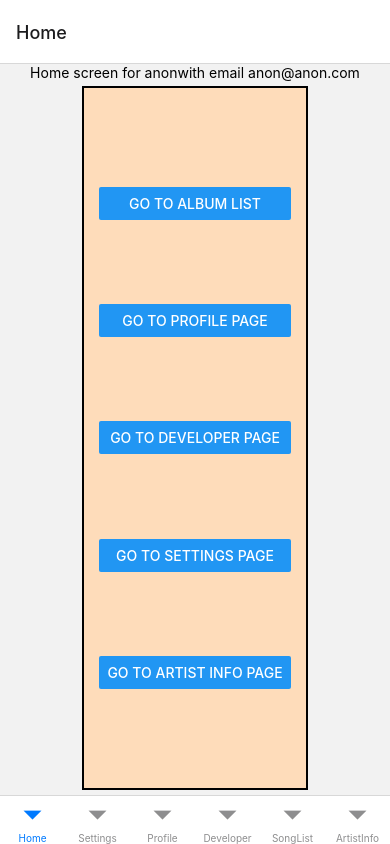
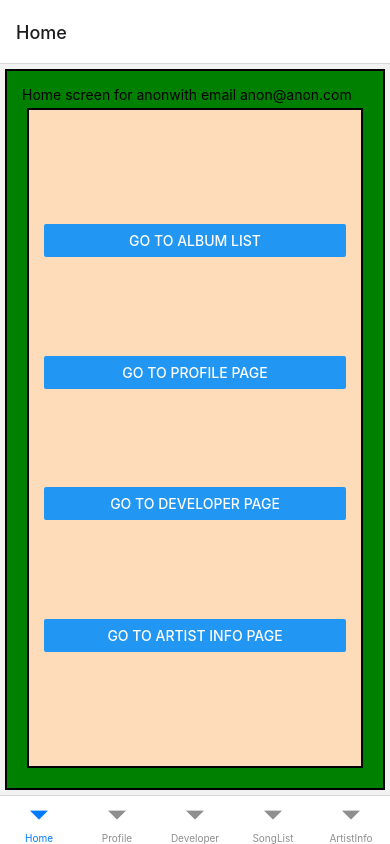
Before and after one commit to anthonyquinn0301/cs153a, a React Native app: screen / in a window 390 px wide. Built offline with nearby package versions, Linux system fonts and the light colour scheme.

Commit message:
Removed unnecessary code
Made changes, added, and removed stuff

```diff
--- a/components/Developer.js
+++ b/components/Developer.js
@@ -44,8 +44,8 @@ const Developer = () => {
         fontSize:40,
         fontWeight:'bold',
         color:'yellow',
-      }} >Github API Username Search</Text>
-        <GitHubDemo />
+      }} >Thanks for scrolling!</Text>
+
       </View>
     </View>
   );
--- a/components/TabStackDemo.js
+++ b/components/TabStackDemo.js
@@ -21,7 +21,13 @@ function SongListScreen({navigation}) {
 function HomeScreen({ navigation }) {
     const {currentValue} = useValue();
   return (
-    <View style={{ flex: 1, justifyContent: 'center', alignItems: 'center' }}>
+    <View style={{flexDirection:'column',
+    padding:15,
+    margin:5,
+    borderWidth:2,
+    justifyContent:'space-evenly',
+    backgroundColor:'green',
+    flex:1}}>
       <Text>Home screen for {currentValue.name}
              with email {currentValue.email}</Text>
              <View style={{flexDirection:'column',
@@ -42,13 +48,13 @@ function HomeScreen({ navigation }) {
       <Button
       title="Go to Developer Page"
       onPress = {() => navigation.navigate('Developer')}/>
-      <Button
-      title="Go to Settings Page"
-      onPress = {() => navigation.navigate('Settings')}/>
+
       <Button
       title="Go to Artist Info Page"
       onPress = {() => navigation.navigate('ArtistInfo')}/>
+
 </View>
+
 
 
     </View>
@@ -102,8 +108,7 @@ function HomeStackScreen({navigation}) {
          />
        <HomeStack.Screen name="Developer" component={Developer}
          />
-        <HomeStack.Screen name="Settings" component={SettingsScreen}
-         />
+
         <HomeStack.Screen name="ArtistInfo" component={ArtistInfo}
          />
 
@@ -116,8 +121,7 @@ const SettingsStack = createNativeStackNavigator();
 function SettingsStackScreen({navigation}) {
   return (
     <SettingsStack.Navigator>
-      <SettingsStack.Screen name="Settings" component={SettingsScreen}
-      />
+
       <SettingsStack.Screen name="SongList" component={SongListScreen}
       />
       <SettingsStack.Screen name="Home" component={HomeScreen}
@@ -142,10 +146,7 @@ export default function App({navigation}) {
           options={{
             headerShown: false
         }}/>
-        <Tab.Screen name="Settings" component={SettingsStackScreen}
-        options={{
-            headerShown: false
-        }}/>
+
         <Tab.Screen name="Profile" component={ProfileScreen}
         options={{
             headerShown: false
```
